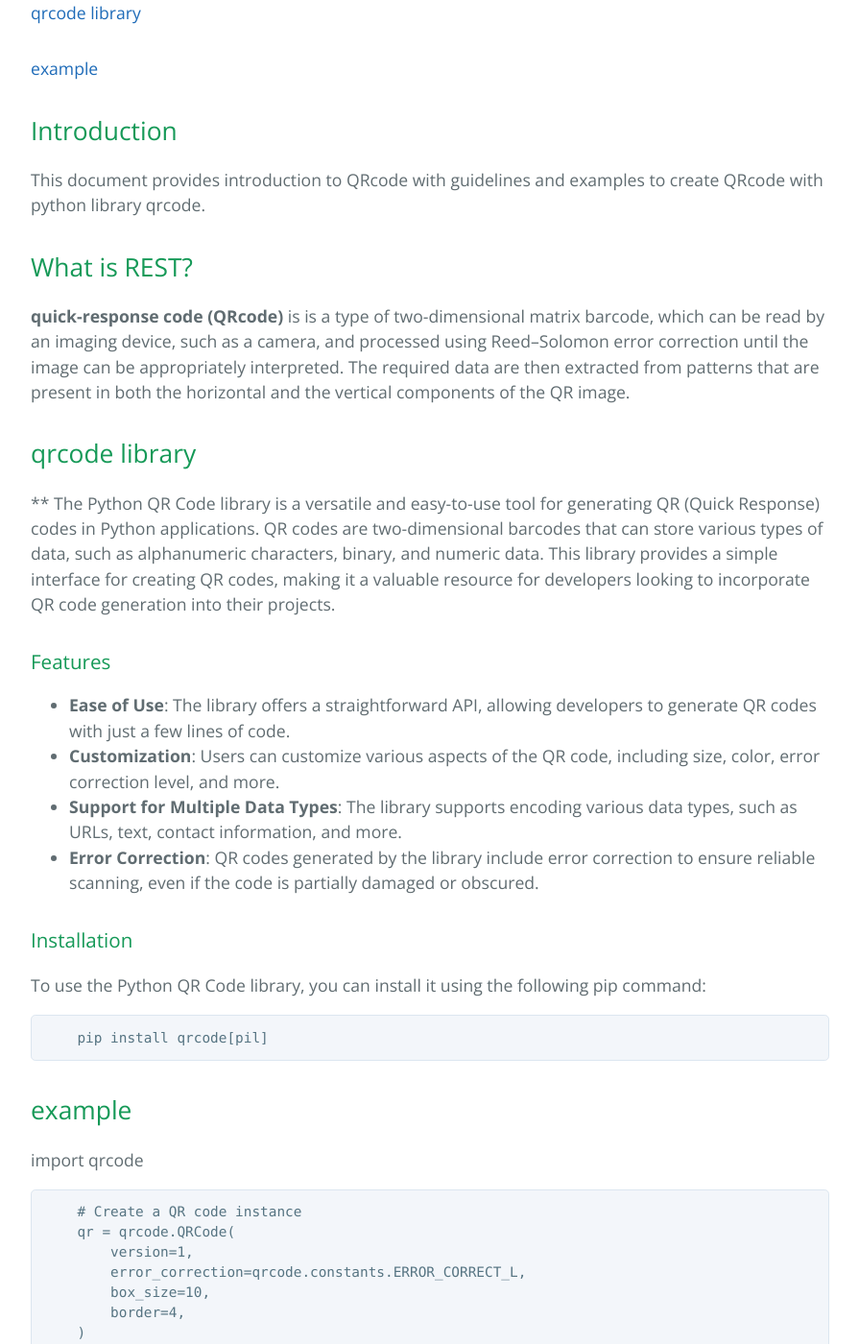
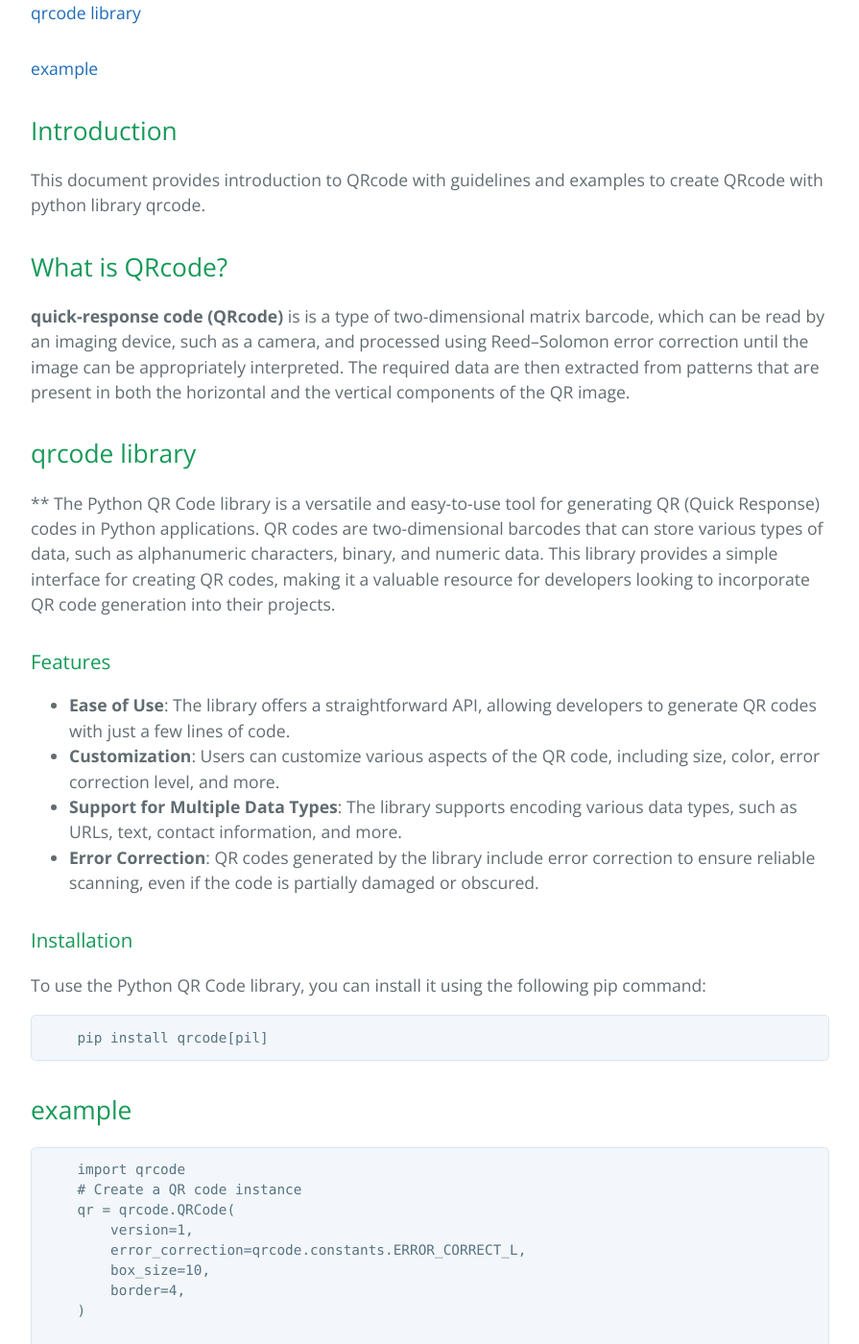
Before and after one commit to learning-software-engineering/learning-software-engineering.github.io, a Jekyll site: the page built from Topics/Tech_Stacks/QRcode.md, in a window 1280 px wide and 1400 px high, scrolled down 611 px. Shown: the whole window at 96% size, without its empty margins (192-1087 px from the left). Built offline with Jekyll 4.4.1, drawn with Linux system fonts in a browser that asks for light colours; our own code applies the rules of GitHub Pages for plain Markdown files; some of the changed text lies outside the part shown.

Commit message:
fix format

```diff
--- a/Topics/Tech_Stacks/QRcode.md
+++ b/Topics/Tech_Stacks/QRcode.md
@@ -10,7 +10,7 @@
 <a id='introduction'></a>
 This document provides introduction to QRcode with guidelines and examples to create QRcode with python library qrcode.
 
-## What is REST?
+## What is QRcode?
 <a id='what-is-QRcode'></a>
 **quick-response code (QRcode)** is is a type of two-dimensional matrix barcode, which can be read by an imaging device, such as a camera, and processed using Reed–Solomon error correction until the image can be appropriately interpreted. The required data are then extracted from patterns that are present in both the horizontal and the vertical components of the QR image.
 
@@ -37,8 +37,9 @@ To use the Python QR Code library, you can install it using the following pip co
 
 ## example
 <a id='example'></a>
+
+
         import qrcode
-
         # Create a QR code instance
         qr = qrcode.QRCode(
             version=1,
```
